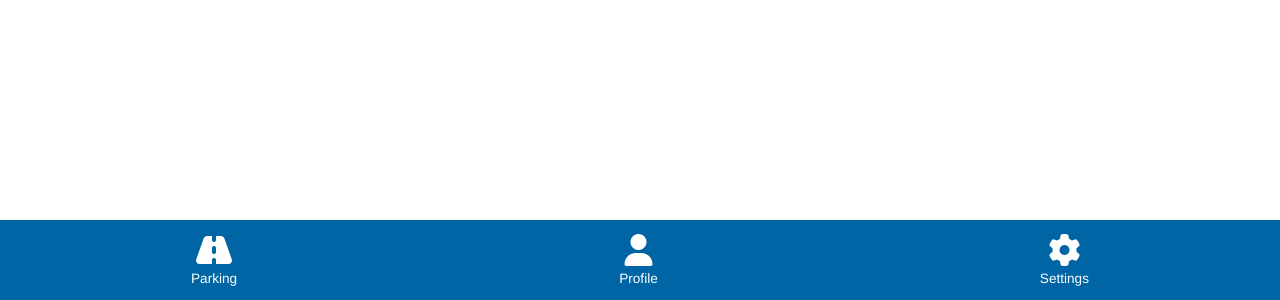
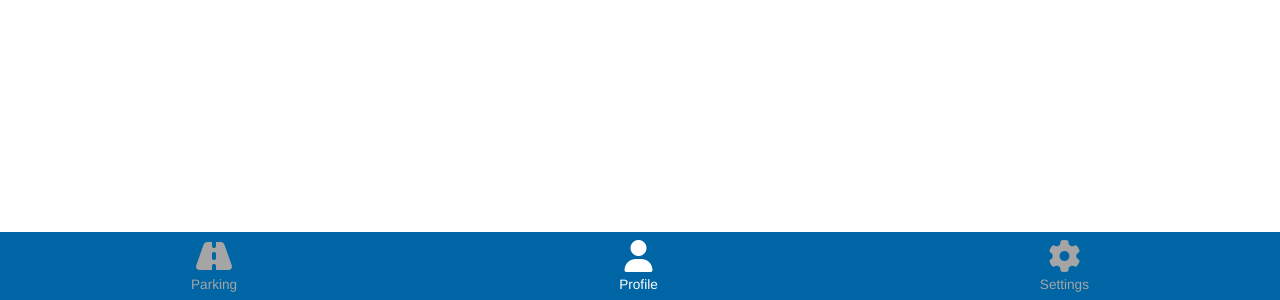
Before and after one commit to mkyle625/cis371-semester-project, a Vue app in the folder gv-park/: page /profile in a window 1280 px wide. Shown: the part 500-800 px from the top of the page. Built offline with nearby package versions, Linux system fonts and the light colour scheme.

Commit message:
add navigation functions

```diff
--- a/gv-park/src/components/NavBar.vue
+++ b/gv-park/src/components/NavBar.vue
@@ -2,17 +2,17 @@
 
 <template>
     <div id="NavComponent">
-        <div class="NavBtn" @click="btnPress('main')">
+        <div :class="btnMain" @click="btnPress('home')">
             <i class="fa-solid fa-road"></i>
             <span>Parking</span>
         </div>
 
-        <div class="NavBtn" @click="btnPress('profile')">
+        <div :class="btnProfile" @click="btnPress('profile')">
             <i class="fa-solid fa-user"></i>
             <span>Profile</span>
         </div>
 
-        <div class="NavBtn" @click="btnPress('settings')">
+        <div :class="btnSettings" @click="btnPress('settings')">
             <i class="fa-solid fa-gear"></i>
             <span>Settings</span>
         </div>
@@ -21,23 +21,53 @@
 
 <script lang="ts">
 import { Component, Prop, Vue } from 'vue-property-decorator';
+import router from "../router";
 
 @Component
 export default class NavBar extends Vue {
-  currentPage = "main";
+  mounted() : void {
+      this.setStyle();
+  }
+
+  btnMain = "NavBtn";
+  btnProfile = "NavBtn";
+  btnSettings = "NavBtn";
+
+  setStyle() : void {
+      switch(this.$route.name) {
+          case "home": {
+              this.btnMain = "NavBtn active";
+              this.btnProfile = "NavBtn";
+              this.btnSettings = "NavBtn";
+              break;
+          }
+          case "profile": {
+              this.btnMain = "NavBtn";
+              this.btnProfile = "NavBtn active";
+              this.btnSettings = "NavBtn";
+              break;
+          }
+          case "settings": {
+              this.btnMain = "NavBtn";
+              this.btnProfile = "NavBtn";
+              this.btnSettings = "NavBtn active";
+              break;
+          }
+      }
+  }
 
   btnPress(selected: string) {
       switch(selected) {
-          case "main": {
-              this.currentPage = "main";
+          case "home": {
+              this.$router.replace({ name: "home" });
               break;
           }
           case "profile": {
-              this.currentPage = "profile";
+              this.$router.replace({ name: "profile" });
               break;
           }
           case "settings": {
-              this.currentPage = "settings";
+              this.$router.replace({ name: "settings" });
               break;
           }
       }
@@ -48,7 +78,7 @@ export default class NavBar extends Vue {
 
 <style scoped>
     #NavComponent {
-        height: 10vh;
+        height: 8.5vh;
         width: 100%;
         background-color: #0065a4;
         display: flex;
@@ -63,6 +93,10 @@ export default class NavBar extends Vue {
         display: flex;
         flex-direction: column;
         align-items: center;
+        color: #a5a5a5;
+    }
+
+    .active {
         color: white;
     }
 
```
